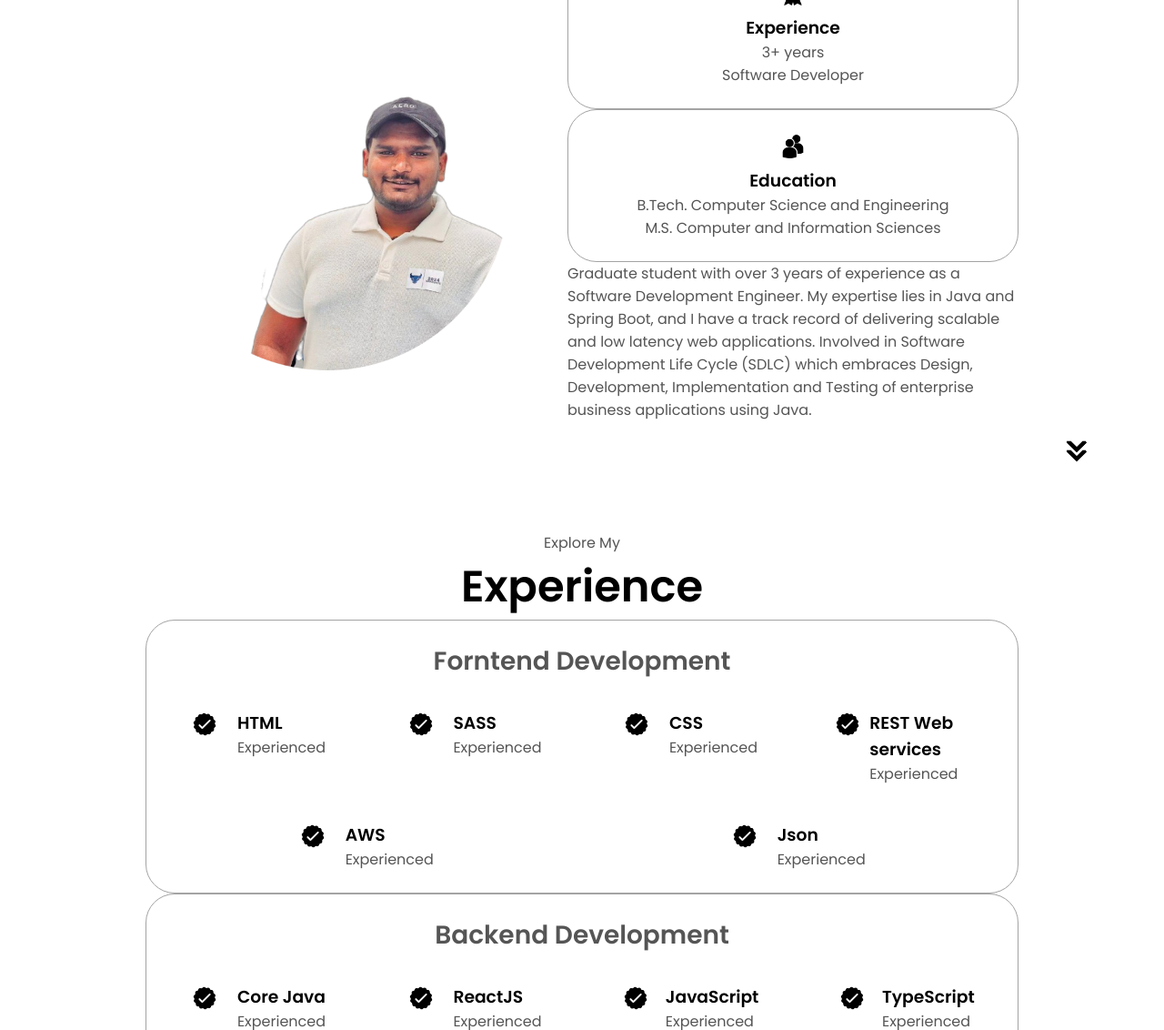
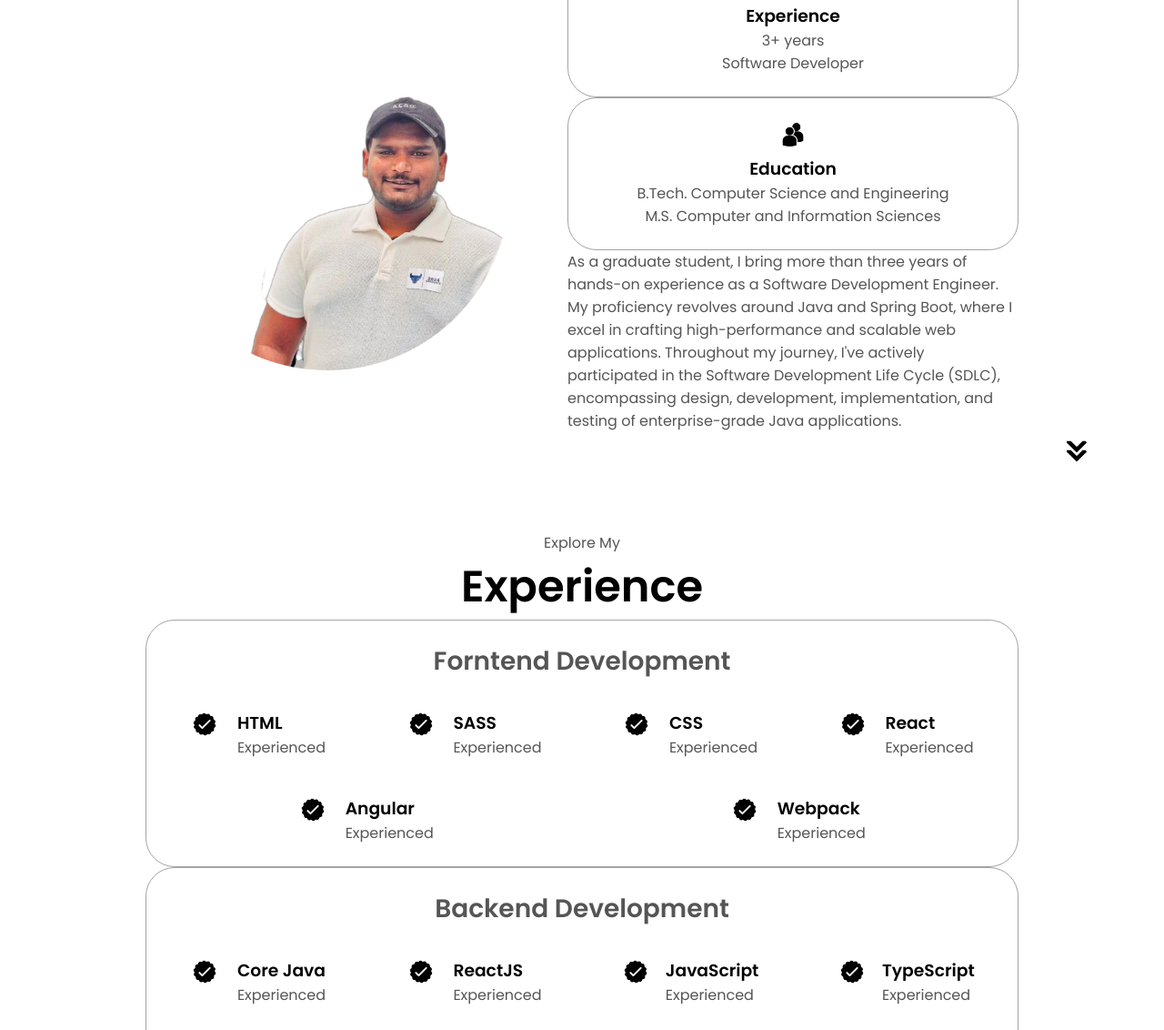
Before and after one commit to vicky1248/Portfolio, a plain HTML site: page index.html in a window 1280 px wide. Shown: the part 1112-2244 px from the top of the page at 91% size. Drawn offline with Linux system fonts and the light colour scheme.

Commit message:
Update index.html

```diff
--- a/index.html
+++ b/index.html
@@ -103,12 +103,7 @@
             </div>
         <div class="text-container">
             <p>
-                Graduate student with over 3 years of experience as a
-                Software Development Engineer. My expertise lies in
-                Java and Spring Boot, and I have a track record of delivering
-                scalable and low latency web applications.
-                Involved in Software Development Life Cycle (SDLC) which embraces Design,
-                Development, Implementation and Testing of enterprise business applications using Java.
+                As a graduate student, I bring more than three years of hands-on experience as a Software Development Engineer. My proficiency revolves around Java and Spring Boot, where I excel in crafting high-performance and scalable web applications. Throughout my journey, I've actively participated in the Software Development Life Cycle (SDLC), encompassing design, development, implementation, and testing of enterprise-grade Java applications.
             </p>
         </div>
     </div></div>
@@ -163,7 +158,7 @@
                             class="icon"
                             />
                             <div>
-                                <h3>REST Web services</h3>
+                                <h3>React</h3>
                                 <p>Experienced</p>
                             </div>
                         </article>
@@ -173,7 +168,7 @@
                             class="icon"
                             />
                             <div>
-                                <h3>AWS</h3>
+                                <h3>Angular</h3>
                                 <p>Experienced</p>
                             </div>
                         </article>
@@ -183,7 +178,7 @@
                             class="icon"
                             />
                             <div>
-                                <h3>Json</h3>
+                                <h3>Webpack</h3>
                                 <p>Experienced</p>
                             </div>
                         </article>
```
